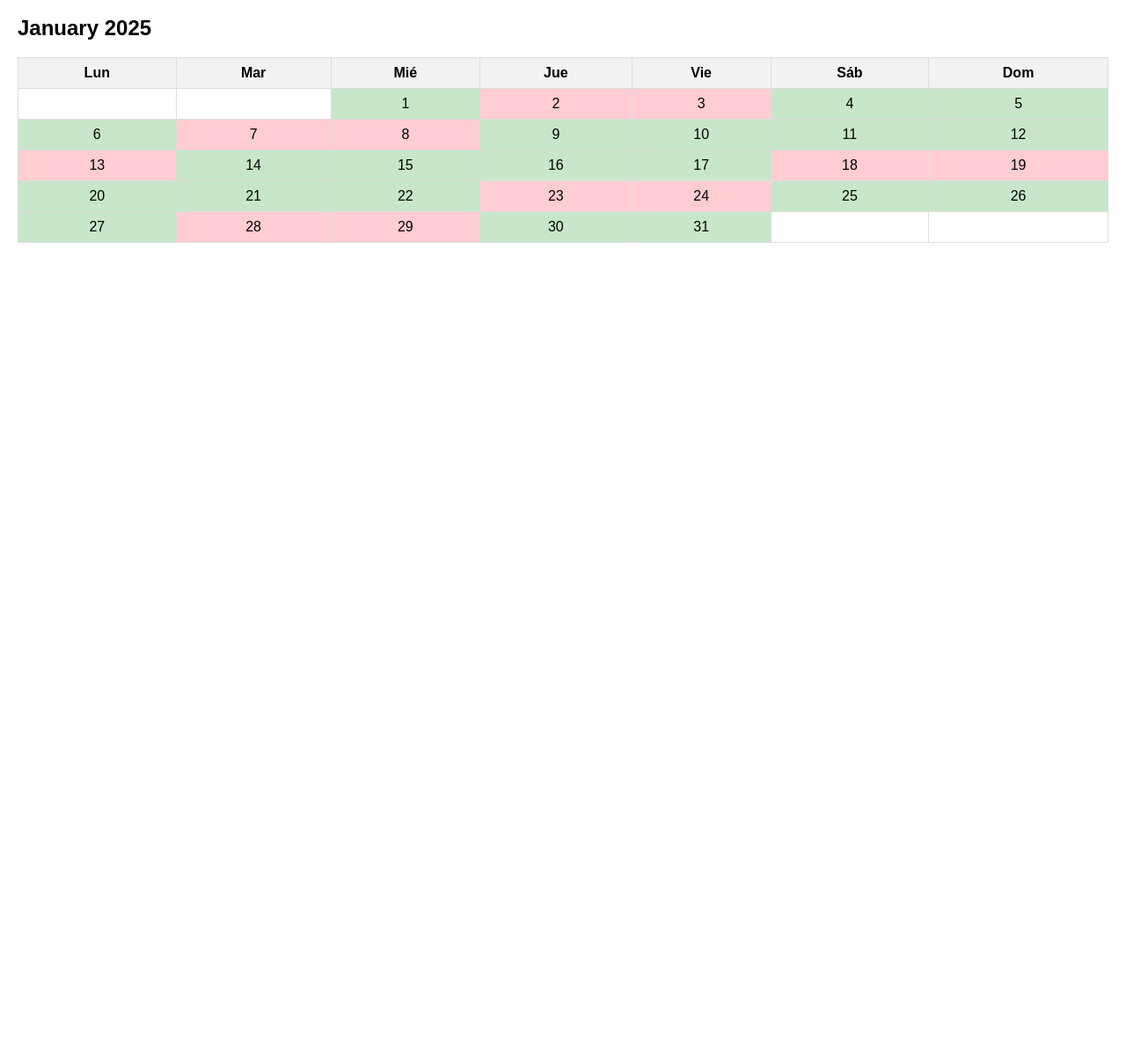
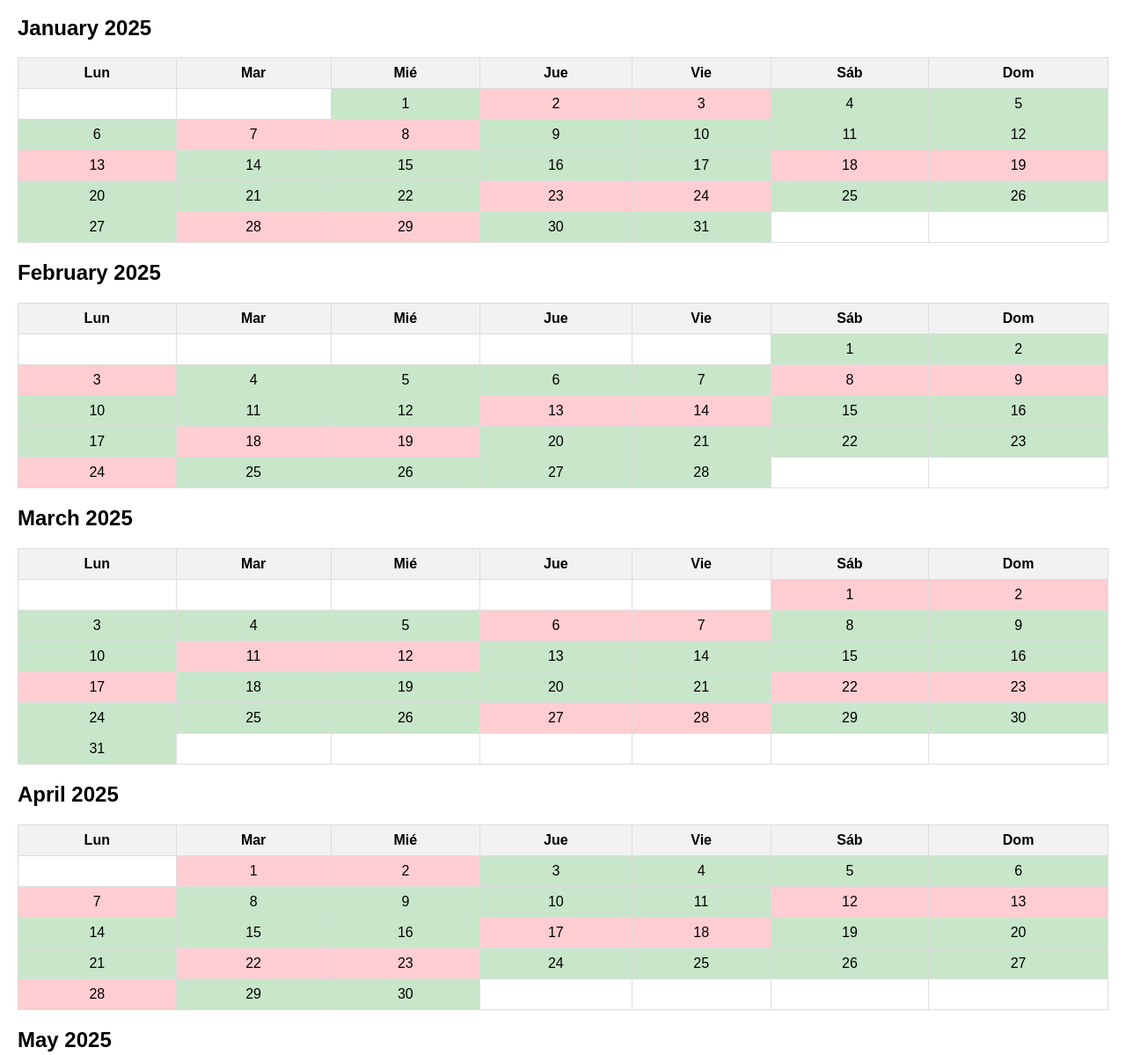
Before and after one commit to jbello94/aldi-calendar, a plain HTML site: page index.html in a window 1280 px wide. Shown: the part 1248-2447 px from the top of the page at 88% size. Before the commit the page ends 1544 px from the top, so only its background shows below. Drawn offline with Linux system fonts and the light colour scheme.

Commit message:
Actualizar index.html

```diff
--- a/index.html
+++ b/index.html
@@ -29,6 +29,10 @@
         .rest {
             background-color: #ffcdd2;
         }
+        .current-day {
+            background-color: #ffeb3b; /* Color de fondo diferente */
+            font-weight: bold; /* Texto en negrita */
+        }
         .error {
             color: red;
             font-weight: bold;
@@ -59,8 +63,10 @@
             const restDays = [
                 [2, 3], // Jueves y viernes de la primera semana
                 [1, 6, 0], // Lunes, sábado y domingo de la segunda semana (0 = Domingo)
-                [4,5] // Martes y miércoles de la tercera semana
+                [4, 5] // Martes y miércoles de la tercera semana
             ];
+
+            const today = new Date(); // Fecha actual
 
             function createCalendar(year, month) {
                 const firstDay = new Date(year, month, 1);
@@ -76,20 +82,18 @@
 
                 for (let day = 1; day <= daysInMonth; day++) {
                     const currentDate = new Date(year, month, day);
-                    const daysSinceStart = Math.floor((currentDate - startDate) / (24 *
+                    const daysSinceStart = Math.floor((currentDate - startDate) / (24 * 60 * 60 * 1000));
 
- 60 * 60 * 1000));
-
-                    // Ajuste del cálculo de weekNumber
                     const weekNumber = (Math.floor(daysSinceStart / 7) % 3 + 3) % 3;
                     const dayOfWeek = currentDate.getDay();
+                    const isRestDay = restDays[weekNumber].includes(dayOfWeek);
 
-                    if (weekNumber < 0 || weekNumber > 2) {
-                        throw new Error(`weekNumber fuera de rango: ${weekNumber}`);
+                    let className = isRestDay ? 'rest' : 'work';
+
+                    // Agregar clase para el día actual
+                    if (currentDate.toDateString() === today.toDateString()) {
+                        className += ' current-day';
                     }
-
-                    const isRestDay = restDays[weekNumber].includes(dayOfWeek);
-                    const className = isRestDay ? 'rest' : 'work';
 
                     calendar += `<td class="${className}">${day}</td>`;
 
@@ -114,7 +118,7 @@
                 const currentYear = today.getFullYear();
                 const calendarsDiv = document.getElementById('calendars');
 
-                for (let i = 0; i < 5; i++) {
+                for (let i = 0; i < 12; i++) { // Cambiado a 12 meses
                     const month = (currentMonth + i) % 12;
                     const year = currentYear + Math.floor((currentMonth + i) / 12);
                     const monthName = new Date(year, month).toLocaleString('default', { month: 'long' });
```
